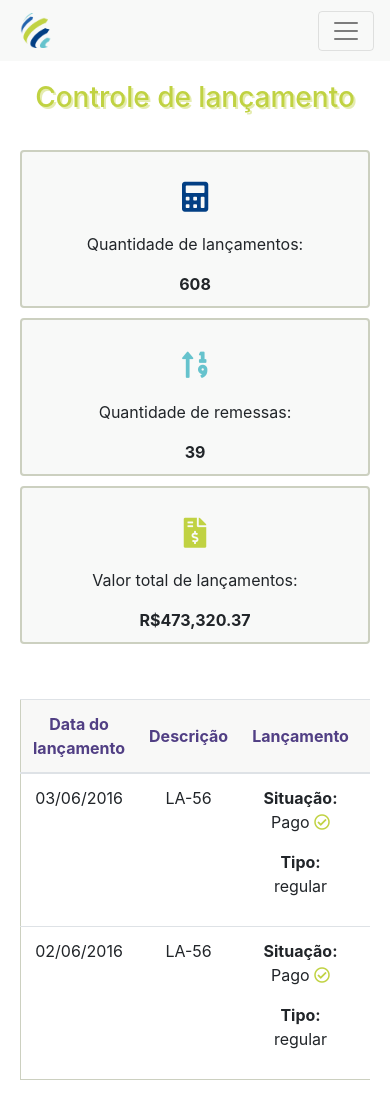
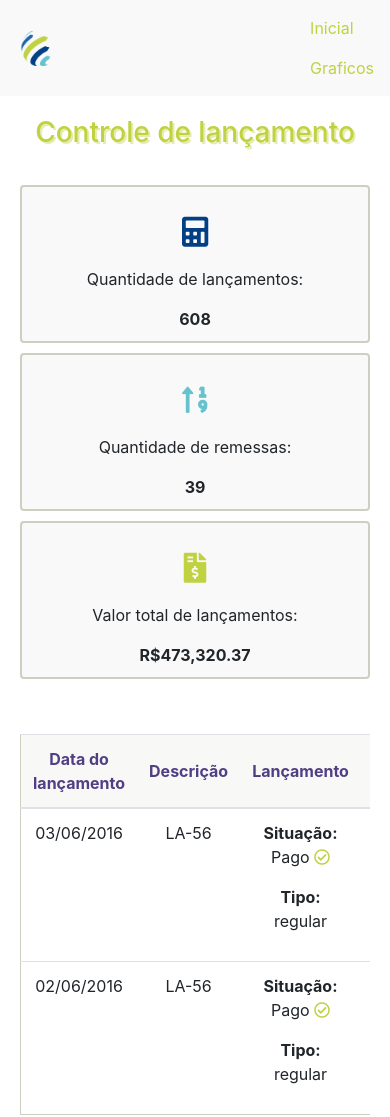
Before and after one commit to daniferrari/stefanini, a website: page app/index.html in a window 390 px wide. Drawn offline with nearby package versions, Linux system fonts and the light colour scheme; some packages are replaced by stand-ins of ours.

Commit message:
Arrumando responsividade menu

```diff
--- a/app/menu/menu.html
+++ b/app/menu/menu.html
@@ -1,11 +1,8 @@
-<nav class="navbar navbar-expand-md navbar-light bg-light">
+<nav class="navbar navbar-expand-sm navbar-light bg-light">
   <a class="navbar-brand" href="/#!/">
     <img src="../images/stefanini.png" alt="">
   </a>
-  <button class="navbar-toggler" type="button" data-toggle="collapse" data-target="#navbarNav" aria-controls="navbarNav" aria-expanded="false" aria-label="Toggle navigation">
-    <span class="navbar-toggler-icon"></span>
-  </button>
-  <div class="collapse navbar-collapse" id="navbarNav">
+  <div>
     <ul class="navbar-nav">
       <li class="nav-item active">
         <a class="nav-link" href="/#!/">Inicial <span class="sr-only">(current)</span></a>
```
